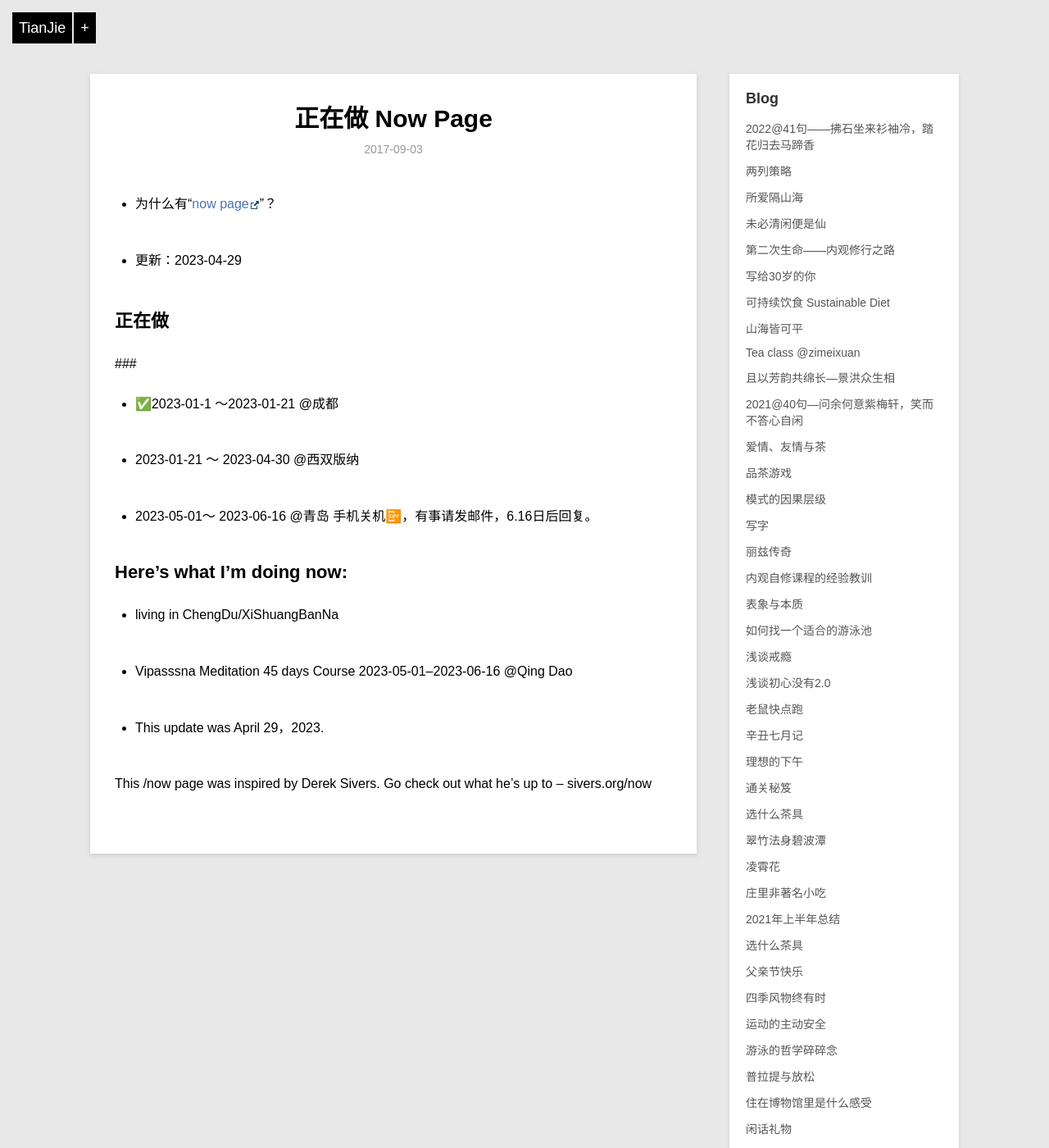
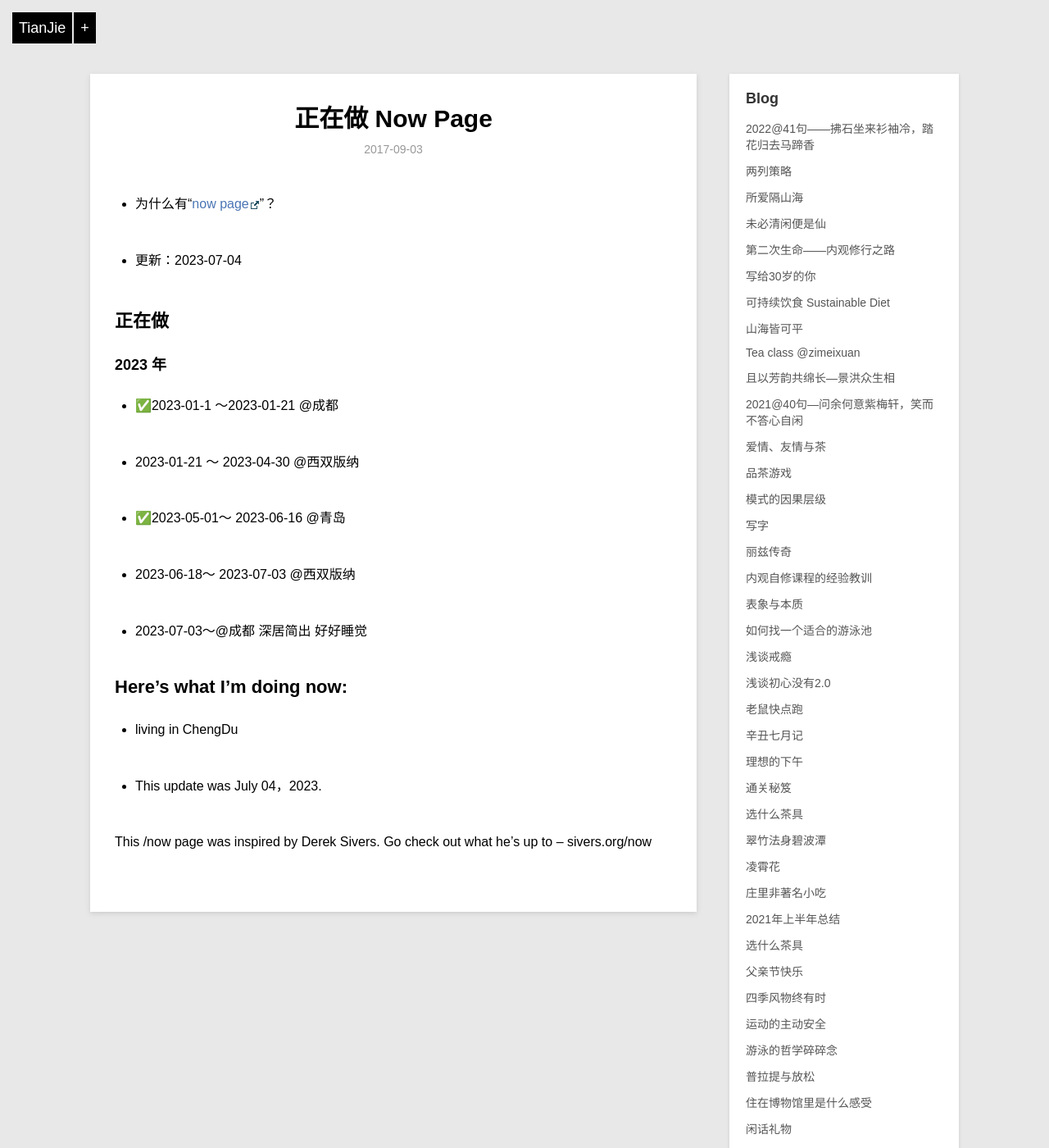
Before and after one commit to violettianjie/violettianjie.github.io, a Jekyll site: the page built from _posts/blog/2017-09-03-now.md, in a window 1280 px wide and 1400 px high. Shown: the whole window at 82% size. Built offline with Jekyll 4.4.1, drawn with Linux system fonts in a browser that asks for light colours; comment, search, counter and statistics services are not loaded.

Commit message:
Update 2017-09-03-now.md

```diff
--- a/_posts/blog/2017-09-03-now.md
+++ b/_posts/blog/2017-09-03-now.md
@@ -9,30 +9,32 @@ category: blog
 - 为什么有“[now page](http://nownownow.com/about)”？
 
 
-- 更新：2023-04-29
+- 更新：2023-07-04
 
 
 ## 正在做
 
 
-###
+### 2023 年
 
 - ✅2023-01-1 ～2023-01-21 @成都
 
-- 2023-01-21 ～ 2023-04-30 @西双版纳
+-   2023-01-21 ～ 2023-04-30 @西双版纳
 
-- 2023-05-01～ 2023-06-16 @青岛
-   手机关机📴，有事请发邮件，6.16日后回复。
+- ✅2023-05-01～ 2023-06-16 @青岛
+
+- 2023-06-18～ 2023-07-03 @西双版纳
+
+- 2023-07-03～@成都 深居简出 好好睡觉
 
 
 
 ## Here’s what I’m doing now:
 
-- living in ChengDu/XiShuangBanNa
+- living in ChengDu
 
--  Vipasssna Meditation 45 days Course 2023-05-01--2023-06-16 @Qing Dao
 
-- This update was April 29，2023.
+- This update was July 04，2023.
 
 This /now page was inspired by Derek Sivers. Go check out what he’s up to – sivers.org/now
 
```
